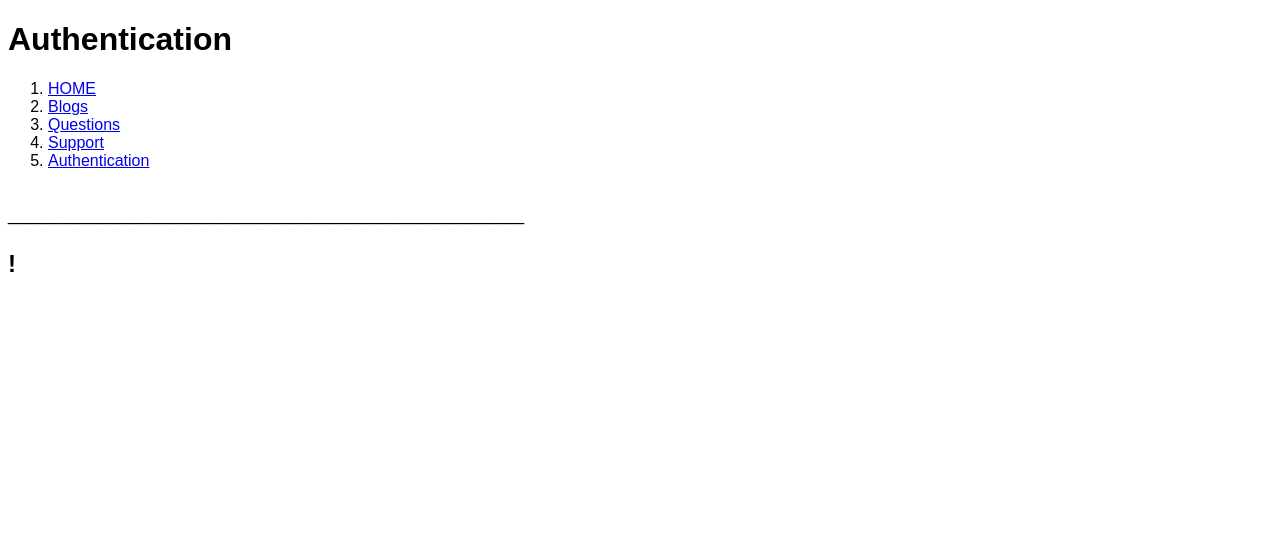
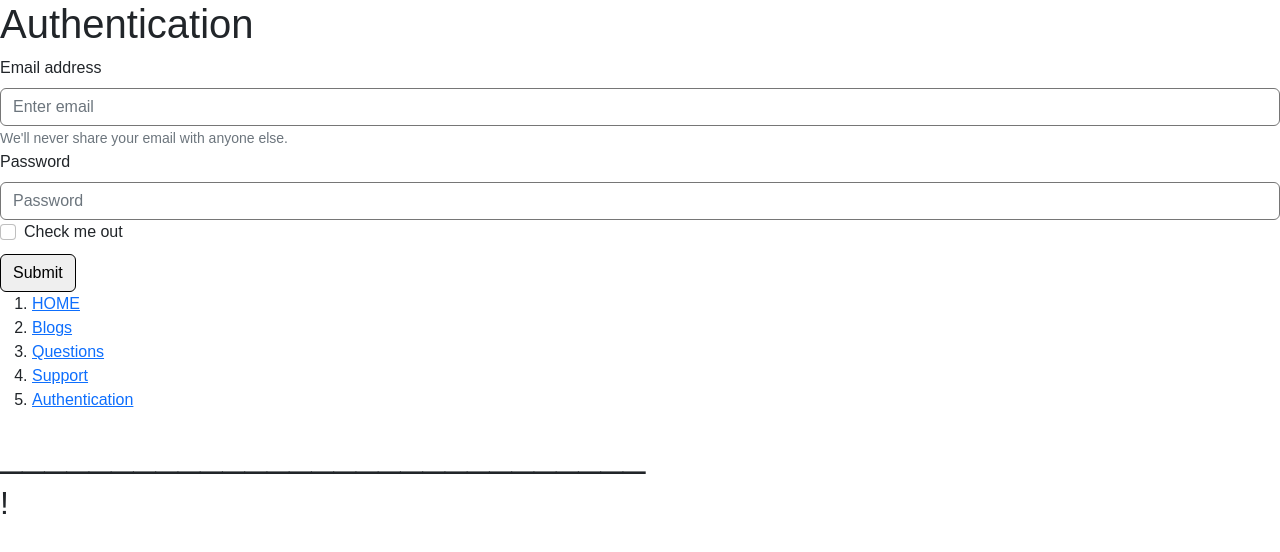
Before and after one commit to git000499/magical-hooks-0000, a React (Create React App) app: page /authentication in a window 1280 px wide. Shown: the top 552 px of the page. Built offline with nearby package versions, Linux system fonts and the light colour scheme.

Commit message:
Update 2 files

```diff
--- /dev/null
+++ b/src/components/authentication/authentication.css
@@ -0,0 +1,34 @@
+label {
+  display: inline-block;
+  margin-bottom: 0.5rem;
+}
+
+*,
+::after,
+::before {
+  box-sizing: border-box;
+}
+
+label {
+  cursor: default;
+}
+body {
+  margin: 0;
+  font-family: -apple-system, BlinkMacSystemFont, "Segoe UI", Roboto,
+    "Helvetica Neue", Arial, sans-serif, "Apple Color Emoji", "Segoe UI Emoji",
+    "Segoe UI Symbol";
+  font-size: 1rem;
+  font-weight: 400;
+  line-height: 1.5;
+  color: #212529;
+  text-align: left;
+  background-color: #fff;
+}
+*,
+::after,
+::before {
+  box-sizing: border-box;
+}
+div {
+  display: block;
+}
--- a/src/components/authentication/authentication.jsx
+++ b/src/components/authentication/authentication.jsx
@@ -1,9 +1,58 @@
 import React from "react";
+import { Link } from "react-router-dom";
+import css from "./authentication.css";
+//import url('href=https://maxcdn.bootstrapcdn.com/bootstrap/3.4.1/css/bootstrap.min.css');
 
 const Authentication = () => {
   return (
     <div>
+      <link
+        crossorigin
+        rel="stylesheet"
+        type="text/css"
+        charset="UTF-8"
+        href="https://cdn.jsdelivr.net/npm/bootstrap@5.2.3/dist/css/bootstrap.min.css"
+      />
       <h1>Authentication</h1>
+      <div class="bd-example">
+        <form>
+          <div class="form-group">
+            <label for="exampleInputEmail1">Email address</label>
+            <input
+              type="email"
+              class="form-control"
+              id="exampleInputEmail1"
+              aria-describedby="emailHelp"
+              placeholder="Enter email"
+            />
+            <small id="emailHelp" class="form-text text-muted">
+              We'll never share your email with anyone else.
+            </small>
+          </div>
+          <div class="form-group">
+            <label for="exampleInputPassword1">Password</label>
+            <input
+              type="password"
+              class="form-control"
+              id="exampleInputPassword1"
+              placeholder="Password"
+            />
+          </div>
+          <div class="form-check">
+            <input
+              type="checkbox"
+              class="form-check-input"
+              id="exampleCheck1"
+            />
+            <label class="form-check-label" for="exampleCheck1">
+              Check me out
+            </label>
+          </div>
+          <button type="submit" class="btn btn-primary">
+            Submit
+          </button>
+        </form>
+      </div>
     </div>
   );
 };
```
